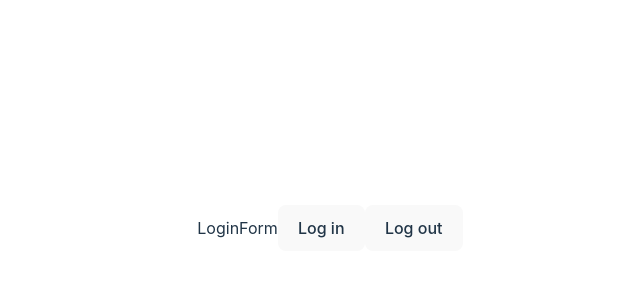
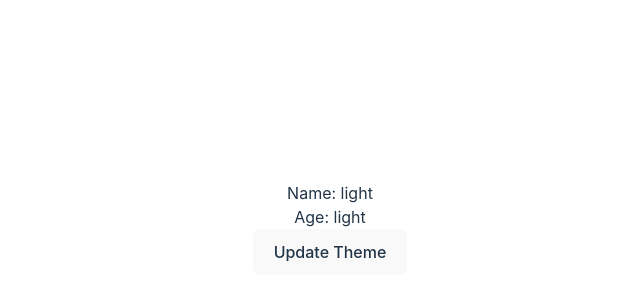
Before and after one commit to paul-ventura-git/09-react-vite-route-6-loaders-and-actions, a React (Vite) app: page /login in a window 1280 px wide. Shown: the part 172-472 px from the top of the page, without its empty margins (310-950 px from the left). Built offline with nearby package versions, Linux system fonts and the light colour scheme.

Commit message:
Thinking

```diff
--- a/package.json
+++ b/package.json
@@ -18,7 +18,7 @@
   },
   "devDependencies": {
     "@types/react": "^18.2.66",
-    "@types/prop-types": "15.7.12",
+
     "@types/react-dom": "^18.2.22",
     "@typescript-eslint/eslint-plugin": "^7.2.0",
     "@typescript-eslint/parser": "^7.2.0",
--- a/src/auth/userContext.tsx
+++ b/src/auth/userContext.tsx
@@ -18,9 +18,7 @@ const AuthContext = createContext<AuthContextProps>({
  */
 
 export const useAuth = (): AuthContextProps => {
-  //console.log("Context: "+AuthContext+typeof(AuthContext))
   //const context = useContext(AuthContext);
-  //context = {isAuthenticated:true, loginUser: () => (console.log("yay1")), logoutUser: () => (console.log("yay2"))}
   //console.log(context); // undefined
   //if (!context) {
   //  throw new Error('useAuth must be used within an AuthProvider');
--- a/src/components/login/LoginForm.tsx
+++ b/src/components/login/LoginForm.tsx
@@ -1,24 +1,21 @@
-import React from 'react'
+import React, { useContext } from 'react';
+import { ThemeContext } from '../../context/themeContext';
 
-import { useAuth } from '../../auth/userContext';
-
-function LoginForm() {
-  // Setting the "logged-in?" value
-
-  const { loginUser, logoutUser } = useAuth();
-
-  const handleSubmit = (event: { preventDefault: () => void; }) => {
-    event.preventDefault();
-    loginUser();
-    console.log("What happened?")
+export const LoginForm: React.FC = () => {
+  const themeContext = useContext(ThemeContext);
+  const { currentTheme, toggleTheme } = useContext(ThemeContext);
+  console.log(currentTheme)
+  if (!themeContext) {
+    throw new Error('UserProfile must be used within a UserProvider');
   }
 
   return (
-    <div>LoginForm
-      <button onClick={handleSubmit}>Log in</button>
-      <button onClick={logoutUser}>Log out</button>
+    <div>
+      <p>Name: {themeContext.currentTheme}</p>
+      <p>Age: {themeContext.currentTheme}</p>
+      <button onClick={toggleTheme}>Update Theme</button>
     </div>
-  )
+  );
 }
 
 export default LoginForm
--- /dev/null
+++ b/src/context/themeContext.tsx
@@ -0,0 +1,37 @@
+import React, { useState } from 'react';
+
+// Define the shape of the context data
+interface ThemeContextType {
+  currentTheme: string;
+  toggleTheme: () => void;
+}
+
+interface Props {
+  children: React.ReactNode;
+}
+
+// Create the context with a default value
+export const ThemeContext = React.createContext<ThemeContextType>({
+  currentTheme: 'light',
+  toggleTheme: () => {},
+});
+
+// Create a provider component
+export const ThemeProvider: React.FC<Props> = ({ children }) => {
+  const [theme, setTheme] = useState('light');
+
+  const toggleTheme1 = () => {
+    console.log("It fucking works!")
+    setTheme(theme === 'light' ? 'dark' : 'light');
+  };
+
+  return (
+    <ThemeContext.Provider value={{
+      currentTheme: theme,
+      toggleTheme: toggleTheme1 }}>
+      {children}
+    </ThemeContext.Provider>
+  );
+};
+
+export default ThemeProvider
```
Also changed, not shown: src/@types/todo.d.ts (added, +12 -0 lines), src/App.tsx (+4 -3 lines), src/context/todoContext.tsx (added, +48 -0 lines), 1 other file (tests, documents, lock files or other folders).
